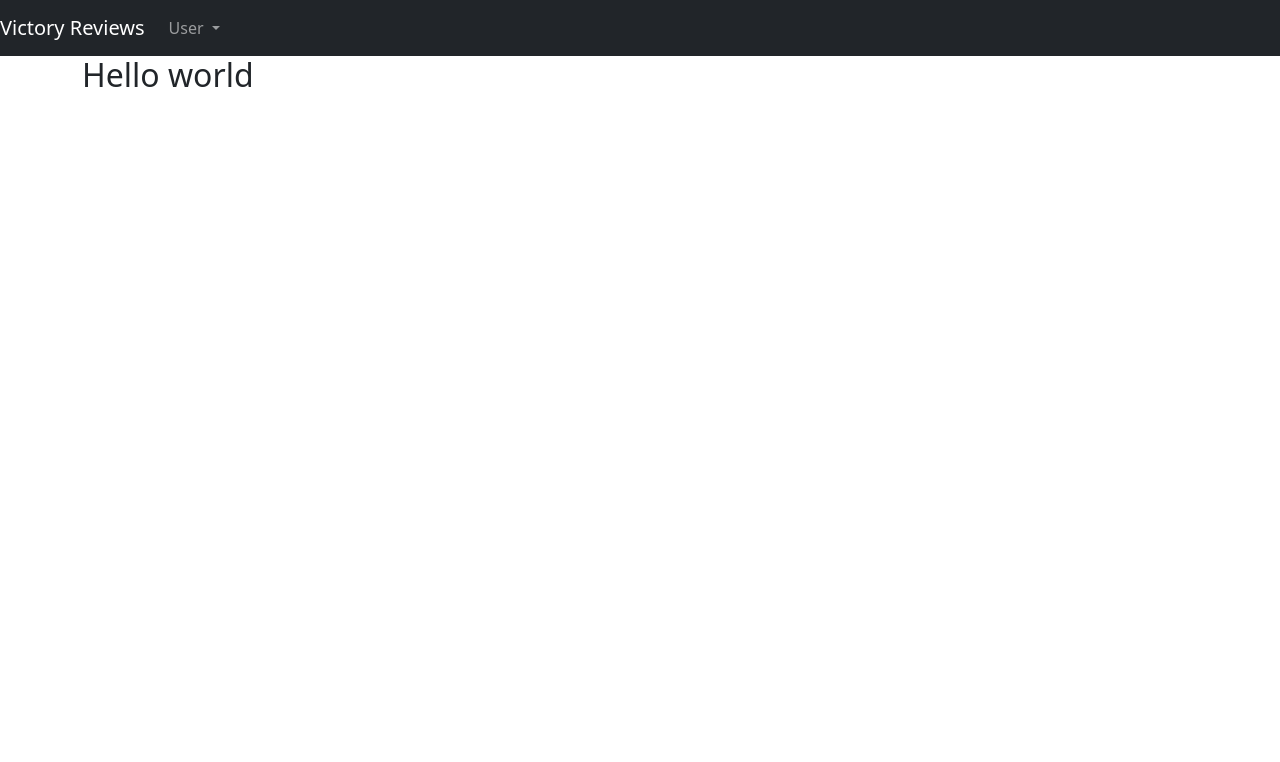
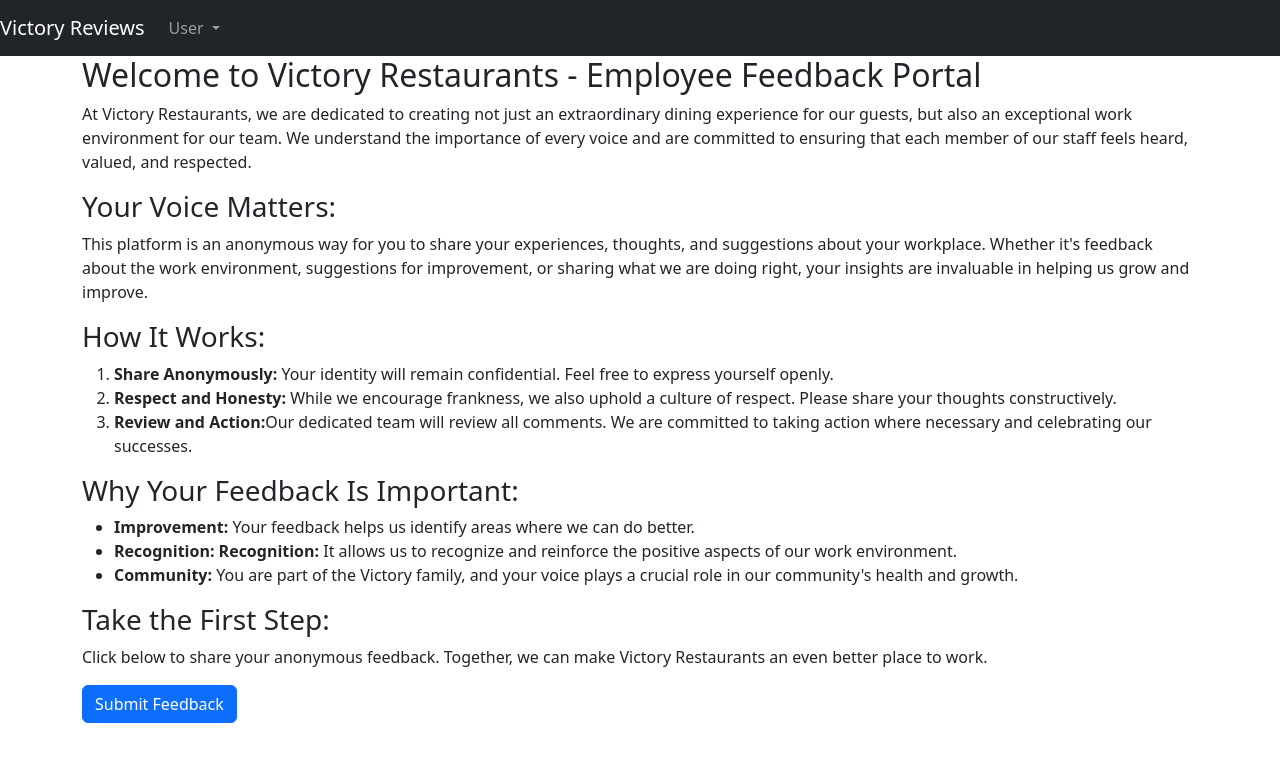
Before and after one commit to aldoportillo/vicotry-employee-reviews, a Rails app: page / in a window 1280 px wide. Shown: the top 762 px of the page. Run offline with Rails 7, Linux system fonts and the light colour scheme; some libraries are stand-ins or nearby versions.

Commit message:
Add landing page content

```diff
--- a/app/views/home/index.html.erb
+++ b/app/views/home/index.html.erb
@@ -1 +1,30 @@
-<h2>Hello world</h2>
+<h2>Welcome to Victory Restaurants - Employee Feedback Portal</h2>
+
+<p>At Victory Restaurants, we are dedicated to creating not just an extraordinary dining experience for our guests, but also an exceptional work environment for our team. We understand the importance of every voice and are committed to ensuring that each member of our staff feels heard, valued, and respected.</p>
+
+<h3>Your Voice Matters:</h3>
+
+<p>This platform is an anonymous way for you to share your experiences, thoughts, and suggestions about your workplace. Whether it's feedback about the work environment, suggestions for improvement, or sharing what we are doing right, your insights are invaluable in helping us grow and improve.</p>
+
+<h3>How It Works:</h3>
+
+<ol>
+  <li><b>Share Anonymously:</b> Your identity will remain confidential. Feel free to express yourself openly.</li>
+  <li><b>Respect and Honesty:</b> While we encourage frankness, we also uphold a culture of respect. Please share your thoughts constructively.</li>
+  <li><b>Review and Action:</b>Our dedicated team will review all comments. We are committed to taking action where necessary and celebrating our successes.</li>
+</ol>
+
+<h3>Why Your Feedback Is Important:</h3>
+
+<ul>
+  <li><b>Improvement: </b>Your feedback helps us identify areas where we can do better.</li>
+  <li><b>Recognition: Recognition: </b>It allows us to recognize and reinforce the positive aspects of our work environment.</li>
+  <li><b>Community: </b>You are part of the Victory family, and your voice plays a crucial role in our community's health and growth.</li>
+</ul>
+
+<h3>Take the First Step:</h3>
+<p>Click below to share your anonymous feedback. Together, we can make Victory Restaurants an even better place to work.</p>
+
+<form action="/posts/new">
+  <button class="btn btn-primary">Submit Feedback</button>
+</form>
```
